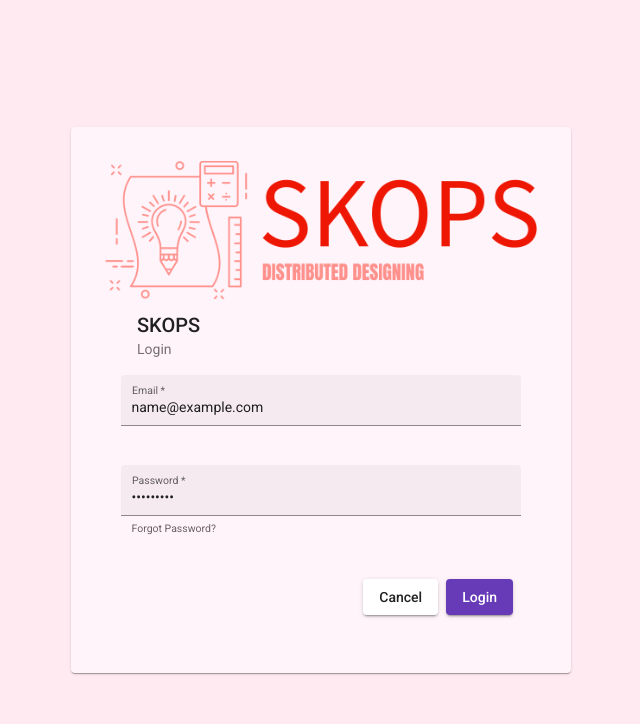
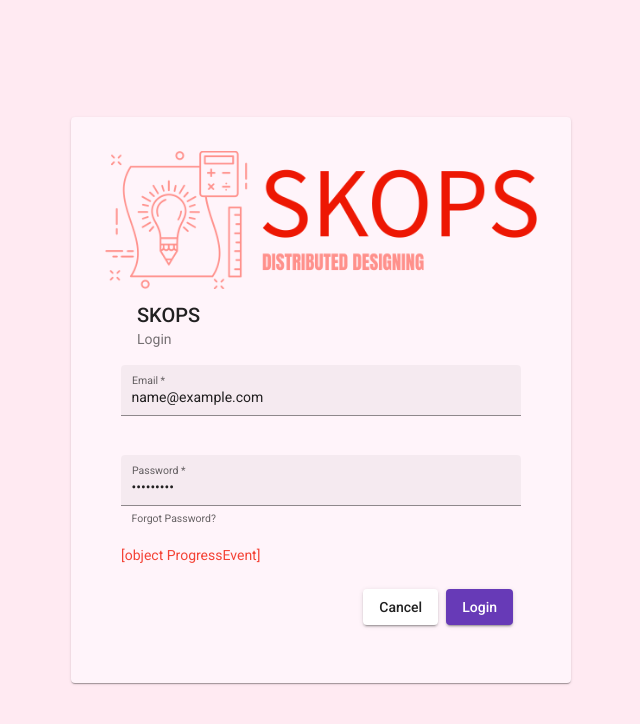
Before and after one commit to skhacker105/skops_authUI, an Angular app: page / in a window 1280 px wide. Both pictures are taken after typing "name@example.com", "Sample123" into the empty fields and a click on the button "Cancel". Shown: the top 724 px of the page, without its empty margins (319-959 px from the left). Built offline with nearby package versions, Linux system fonts and the light colour scheme; no server answers.

Commit message:
added validation details

```diff
--- a/src/app/users/login/login.component.html
+++ b/src/app/users/login/login.component.html
@@ -22,7 +22,9 @@
             Password is <strong>required</strong>
         </mat-error>
     </mat-form-field>
-    <br><br>
+    <br>
+    <br>
+    <mat-error *ngIf="errorMessage">{{errorMessage}}</mat-error>
 
     <!-- Login Actions -->
     <mat-card class="action-container">
--- a/src/app/users/login/login.component.ts
+++ b/src/app/users/login/login.component.ts
@@ -10,6 +10,7 @@ import { UserService } from '../services/user.service';
 })
 export class LoginComponent implements OnInit {
 
+  errorMessage: string | undefined;
   loginForm = new FormGroup({
     email: new FormControl<string>('', [Validators.required, Validators.email]),
     password: new FormControl<string>('', [Validators.required])
@@ -28,7 +29,10 @@ export class LoginComponent implements OnInit {
       console.log('loginForm = ', this.loginForm.value);
       this.userService.login(this.loginForm.controls.email.value, this.loginForm.controls.password.value).subscribe((user: IUser) => {
         console.log('user = ', user);
-      });
+      },
+        err => {
+          this.errorMessage = err.error;
+        });
     }
   }
 
```
